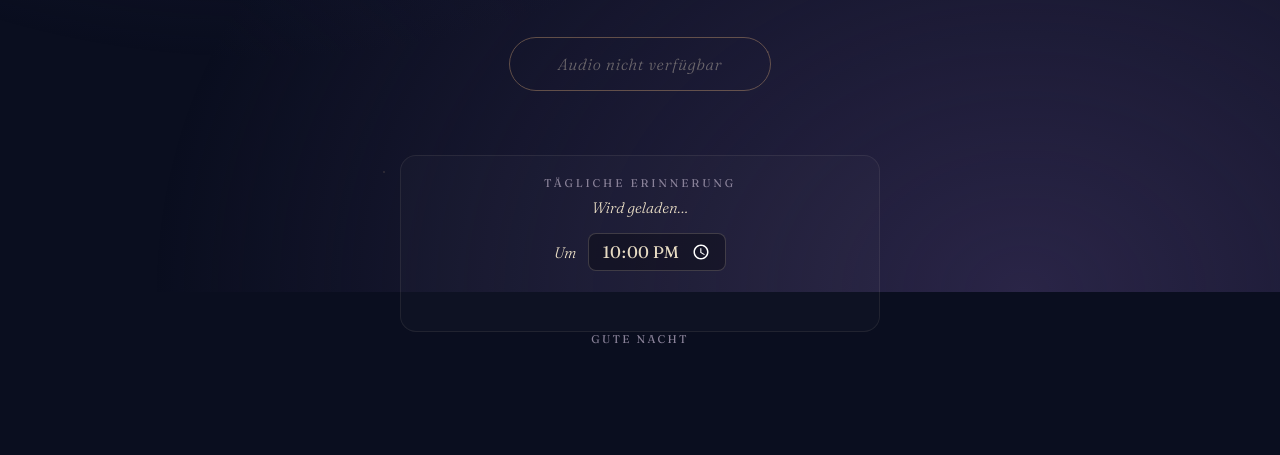
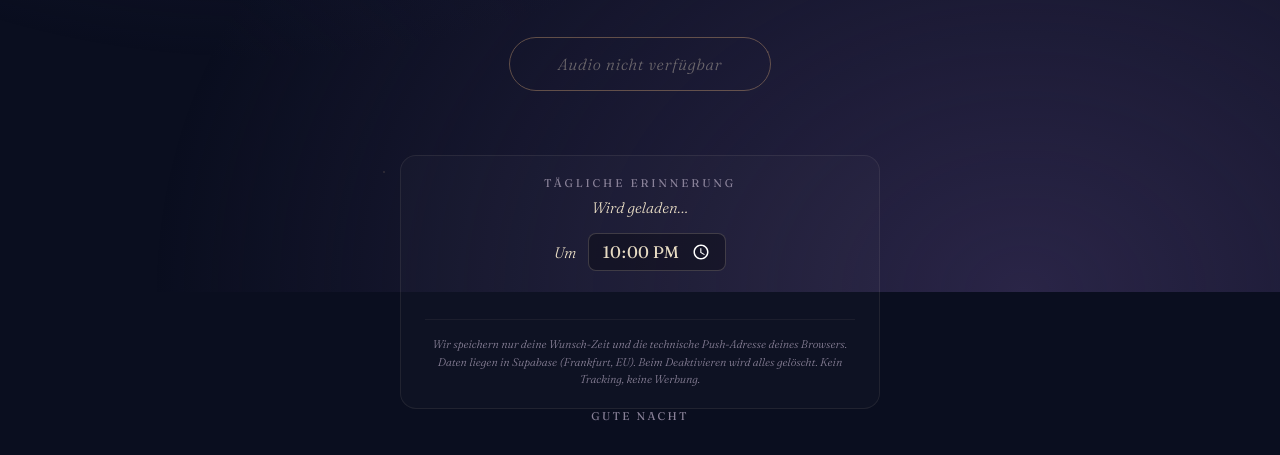
Before and after one commit to KameliasEC/abendruhe, a website: page index.html in a window 1280 px wide. Shown: the part 508-963 px from the top of the page. Before the commit the page ends 886 px from the top, so only its background shows below. Drawn offline with nearby package versions, Linux system fonts and the light colour scheme.

Commit message:
Add files via upload

```diff
--- a/index.html
+++ b/index.html
@@ -270,6 +270,18 @@
         }
         .copy-btn:hover { color: var(--accent); }
 
+        /* Datenschutz-Hinweis */
+        .reminder-note {
+            margin-top: 1.25rem;
+            padding-top: 1rem;
+            border-top: 1px solid rgba(232, 220, 196, 0.06);
+            font-size: 0.7rem;
+            color: var(--text-dim);
+            line-height: 1.55;
+            text-align: center;
+            font-style: italic;
+        }
+
         /* Zeit-Picker für die Erinnerung */
         .time-picker-row {
             display: flex;
@@ -343,6 +355,12 @@
             <p class="save-feedback" id="saveFeedback">✓ Gespeichert</p>
 
             <button class="reminder-btn" id="reminderBtn" hidden>Erinnerung aktivieren</button>
+
+            <p class="reminder-note">
+                Wir speichern nur deine Wunsch-Zeit und die technische Push-Adresse deines Browsers.
+                Daten liegen in Supabase (Frankfurt, EU). Beim Deaktivieren wird alles gelöscht.
+                Kein Tracking, keine Werbung.
+            </p>
         </section>
     </main>
 
```
Also changed, not shown: README.md.
